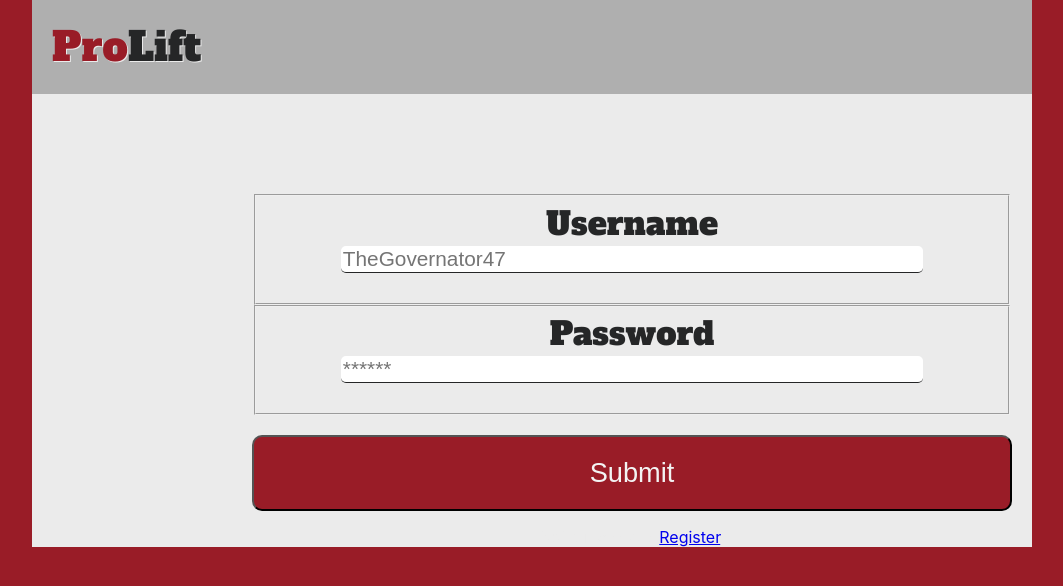
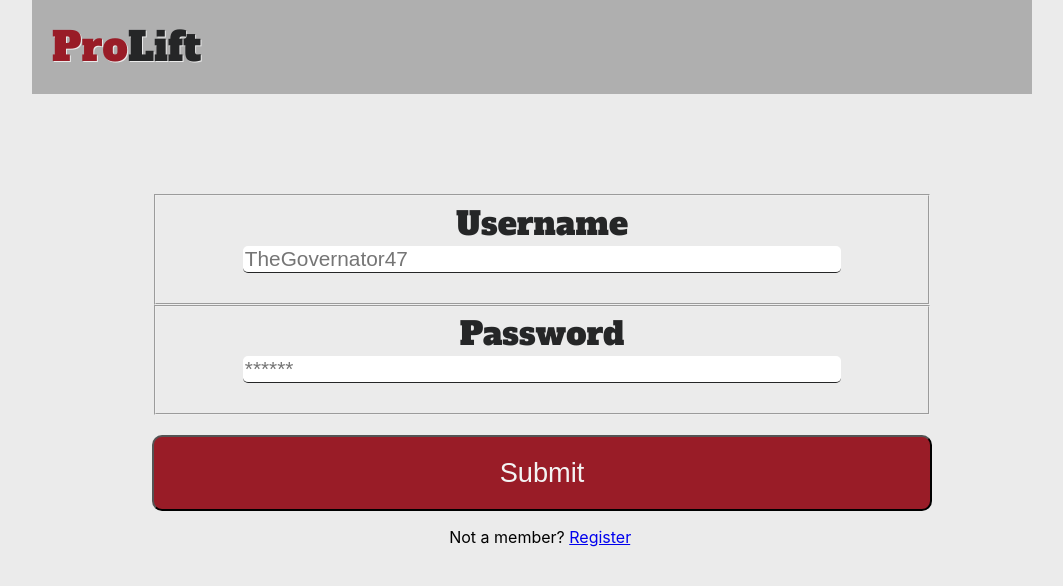
Before and after one commit to Weight-Lifting-Journal-Tattoine/FrontEnd, a React (Create React App) app: page /login in a window 1280 px wide. Shown: the top 586 px of the page, without its empty margins (108-1171 px from the left). Built offline with nearby package versions, Linux system fonts and the light colour scheme.

Commit message:
Login, Register, complete

```diff
--- a/src/components/auth/Login.js
+++ b/src/components/auth/Login.js
@@ -18,9 +18,7 @@ const LoginForm = ({ errors, touched, setUser }) => {
             <span>Lift</span>
           </LogoStyle>
         </Header>
-
       <StyledForm>
-
         <fieldset>
           <UserNamePasswordLabel>Username</UserNamePasswordLabel>
           {touched.username && errors.username && (
@@ -28,7 +26,6 @@ const LoginForm = ({ errors, touched, setUser }) => {
           )}
           <StyledField type="text" name="username" placeholder="TheGovernator47" />
         </fieldset>
-
         <fieldset>
           <UserNamePasswordLabel>Password</UserNamePasswordLabel>
           {touched.password && errors.password && (
@@ -38,15 +35,10 @@ const LoginForm = ({ errors, touched, setUser }) => {
         </fieldset>
         <ButtonStyle type="submit">Submit</ButtonStyle>
         <p>
-        Not a member?<span> </span>
-
-
-
+          <Member>Not a member?</Member> <span>  </span>
           <Link to="/">Register</Link>.
-
         </p>
       </StyledForm>
-
     </Container>
   );
 };
@@ -87,16 +79,14 @@ export default Login;
 
 /*************Styles************************/
  const StyledForm = styled(Form)`
-
   justify-content: center;
   padding-left: 20px;
   margin-top: 100px;
-  margin-left: 20%;
+  margin-left: 10%;
+  margin-right: 10%;
   height: 100%;
   padding-bottom: 50px;
-
   color: #ebebeb;
-  padding: 0 20px;
 `
 
 const StyledField =styled(Field)`
@@ -109,6 +99,7 @@ const StyledField =styled(Field)`
   color: #252627;
   font-size: 1.3rem;
   margin-bottom: 20px;
+  justify-content: space-between;
   `
 
 const UserNamePasswordLabel = styled.label`
@@ -119,10 +110,8 @@ const UserNamePasswordLabel = styled.label`
 `
 
 const Container = styled.div`
-  background: #ebebeb;
-  width: 100%;
-  height: 100%;
-  padding-bottom: 0px;
+position: 'absolute', left: '50%', top: '50%',
+transform: 'translate(-50%, -50%)'
 `
 
 const ButtonStyle = styled.button`
@@ -158,3 +147,7 @@ const Header = styled.div`
   display: flex;
   flex-direction: column;
 `;
+
+const Member = styled.span`
+  color: black;
+`
--- a/src/components/auth/Register.js
+++ b/src/components/auth/Register.js
@@ -54,7 +54,7 @@ const RegisterForm = ({ errors, touched, setUser }) => {
       </fieldset>
       <ButtonStyle type="submit">Submit</ButtonStyle>
       <p>
-        Already a member?<span> </span>
+        <Member>Already a member?</Member><span> </span>
         <Link to="/login">Login</Link>.
       </p>
     </StyledForm>
@@ -99,16 +99,14 @@ export default Register;
 
 /****************Styles**************/
 const StyledForm = styled(Form)`
-
   justify-content: center;
   padding-left: 20px;
   margin-top: 100px;
-  margin-left: 20%;
+  margin-left: 10%;
+  margin-right: 10%;
   height: 100%;
   padding-bottom: 50px;
-
   color: #ebebeb;
-  padding: 0 20px;
 `
 
 const StyledField =styled(Field)`
@@ -171,3 +169,7 @@ const Header = styled.div`
   display: flex;
   flex-direction: column;
 `;
+
+const Member = styled.span`
+  color: black;
+`
--- a/src/components/journals/CreateJournal.js
+++ b/src/components/journals/CreateJournal.js
@@ -29,11 +29,9 @@ const CreateJournal = props => {
   };
 
   return (
-    <div className="NameWorkoutTop">
-      <div className="NameWorkoutContainer">
-        <div className="name-workout-card">
+    <>
     <h2>Let's Journalize Those Gains!</h2>
-          <div className="BottomOfCard">
+
       <form onSubmit={handleSubmit}>
         Date:
         <input
@@ -60,10 +58,8 @@ const CreateJournal = props => {
         </label>
         <button onSubmit={() => handleSubmit()}>BOOK IT!</button>
       </form>
-          </div>
-        </div>
-      </div>
-    </div>
+
+    </>
   );
 };
 export default CreateJournal;
--- a/src/components/journals/Dashboard.js
+++ b/src/components/journals/Dashboard.js
@@ -3,6 +3,7 @@ import { UserContext } from "../../contexts/UserContext";
 import Axios from "axios";
 import JournalList from "./JournalList";
 import { Link } from "react-router-dom";
+import styled from 'styled-components'
 import {
   Container,
   Header,
@@ -58,7 +59,7 @@ function Dashboard(props) {
         </span>
       </div>
       <Link to={`/newjournal/${user.id}`}>
-        <button>Create New Journal</button>
+        <ButtonStyle>Create New Journal</ButtonStyle>
       </Link>
       <div>
         <JournalList journals={journals} />
@@ -77,3 +78,18 @@ export default Dashboard;
 //   firstName: "admin",
 //   username: "admin"
 // };
+
+
+/***********Styles**********/
+const ButtonStyle = styled.button`
+  height: auto;
+  padding: 20px 80px;
+  background: #991c27;
+  margin-top: 20px;
+  margin-left: 0%;
+  width:40%;
+  border-radius: 10px;
+  color: #f3f3f3;
+  font-size: 1.1rem;
+  transition: 1s;
+`
--- a/src/index.css
+++ b/src/index.css
@@ -10,6 +10,6 @@ body {
     sans-serif;
   -webkit-font-smoothing: antialiased;
   -moz-osx-font-smoothing: grayscale;
-  background-color: #991c27;
+  background-color: #ebebeb;
   max-width: 1000px;
 }
```
Lines whose indentation alone changed are shown as unchanged.
